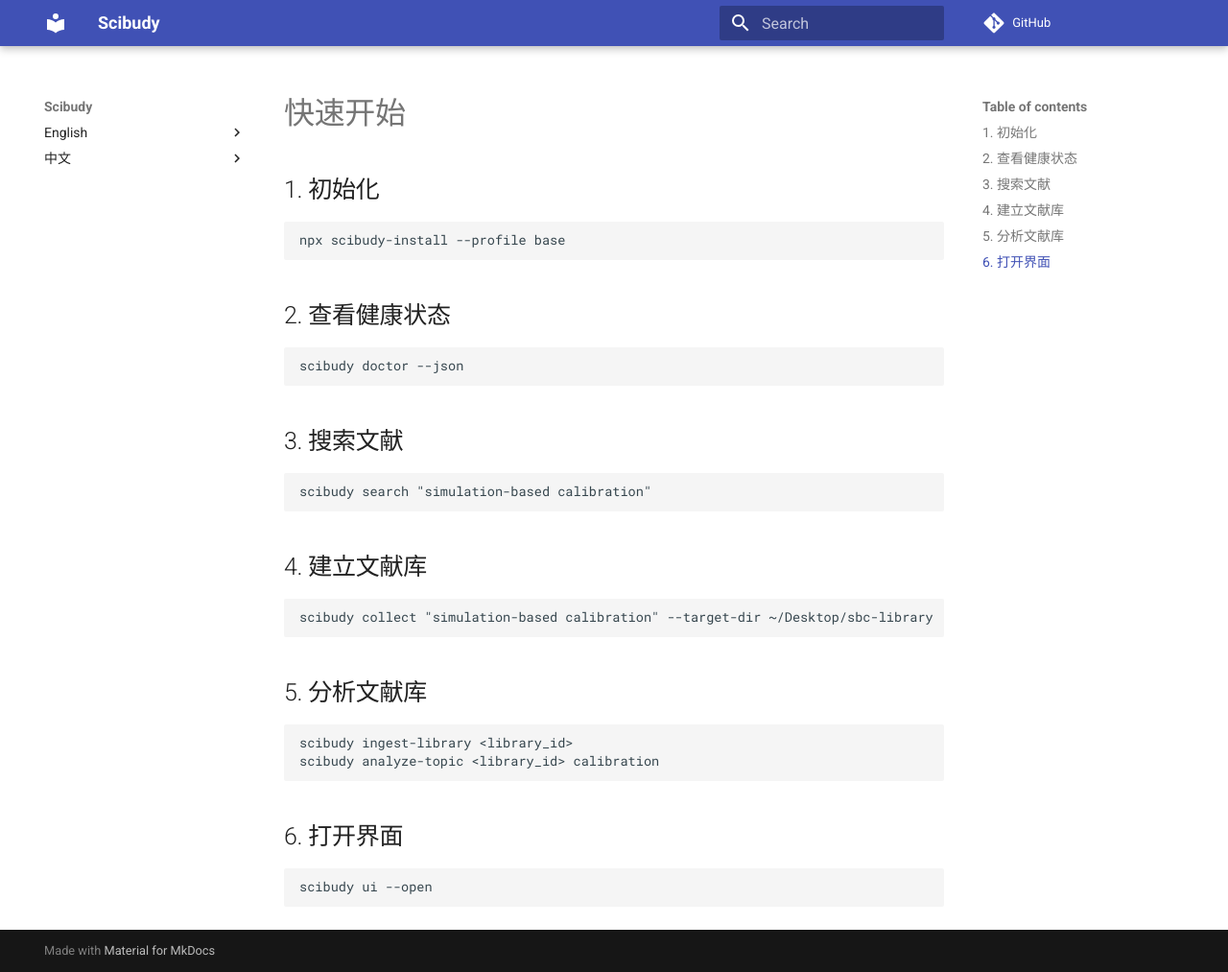
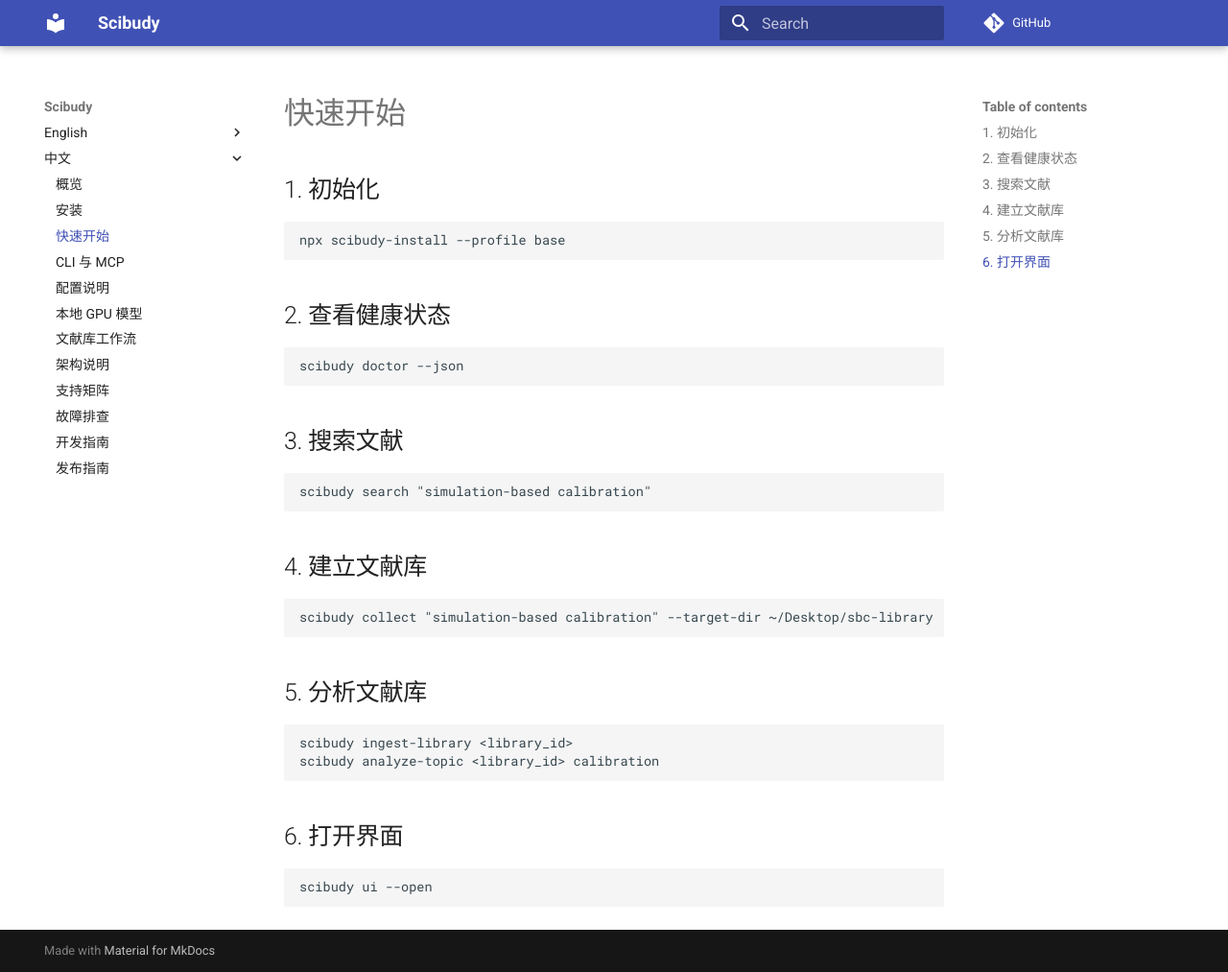
Before and after one commit to ONEMULE/SciBudy, an MkDocs documentation site: the page built from docs/zh/quickstart.md, in a window 1280 px wide and 1013 px high. Shown: the whole window at 96% size. Built offline with MkDocs 1.6.1 and Material for MkDocs 9.7.7, drawn with Linux system fonts in a browser that asks for light colours; comment, search, counter and statistics services are not loaded; some of the changed lines change nothing that is shown.

Commit message:
Fix docs navigation and release metadata

```diff
--- a/mkdocs.yml
+++ b/mkdocs.yml
@@ -5,24 +5,28 @@
   name: material
 nav:
   - English:
-      - Overview: docs/en/index.md
-      - Installation: docs/en/installation.md
-      - Quickstart: docs/en/quickstart.md
-      - CLI and MCP: docs/en/cli-and-mcp.md
-      - Configuration: docs/en/configuration.md
-      - GPU Local: docs/en/gpu-local.md
-      - Library Workflow: docs/en/library-workflow.md
-      - Troubleshooting: docs/en/troubleshooting.md
-      - Development: docs/en/development.md
-      - Releasing: docs/en/releasing.md
+      - Overview: en/index.md
+      - Installation: en/installation.md
+      - Quickstart: en/quickstart.md
+      - CLI and MCP: en/cli-and-mcp.md
+      - Configuration: en/configuration.md
+      - GPU Local: en/gpu-local.md
+      - Library Workflow: en/library-workflow.md
+      - Architecture: en/architecture.md
+      - Support Matrix: en/support-matrix.md
+      - Troubleshooting: en/troubleshooting.md
+      - Development: en/development.md
+      - Releasing: en/releasing.md
   - 中文:
-      - 概览: docs/zh/index.md
-      - 安装: docs/zh/installation.md
-      - 快速开始: docs/zh/quickstart.md
-      - CLI 与 MCP: docs/zh/cli-and-mcp.md
-      - 配置说明: docs/zh/configuration.md
-      - 本地 GPU 模型: docs/zh/gpu-local.md
-      - 文献库工作流: docs/zh/library-workflow.md
-      - 故障排查: docs/zh/troubleshooting.md
-      - 开发指南: docs/zh/development.md
-      - 发布指南: docs/zh/releasing.md
+      - 概览: zh/index.md
+      - 安装: zh/installation.md
+      - 快速开始: zh/quickstart.md
+      - CLI 与 MCP: zh/cli-and-mcp.md
+      - 配置说明: zh/configuration.md
+      - 本地 GPU 模型: zh/gpu-local.md
+      - 文献库工作流: zh/library-workflow.md
+      - 架构说明: zh/architecture.md
+      - 支持矩阵: zh/support-matrix.md
+      - 故障排查: zh/troubleshooting.md
+      - 开发指南: zh/development.md
+      - 发布指南: zh/releasing.md
```
